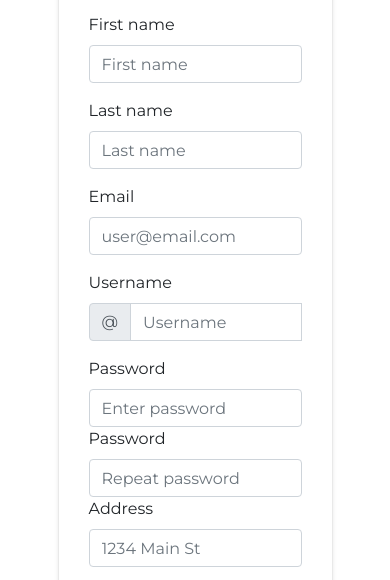
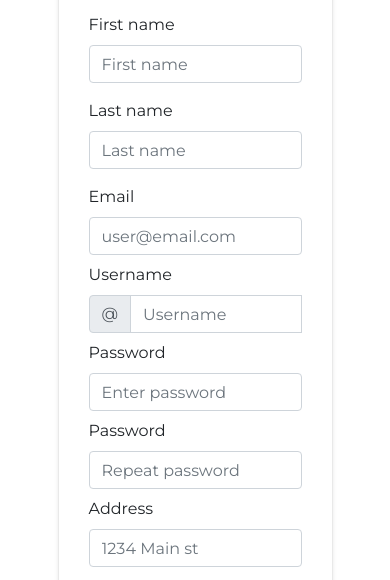
Before and after one commit to moakintunde/vridge-beta, a plain HTML site: page new_user.html in a window 390 px wide. Shown: the part 243-823 px from the top of the page. Drawn offline with nearby package versions, Linux system fonts and the light colour scheme.

Commit message:
Update new_user.html

```diff
--- a/new_user.html
+++ b/new_user.html
@@ -59,14 +59,14 @@
                   Looks good!
                 </div>
               </div>
-              <div class="col-md-6 mb-3">
+              <div class="col-md-6 mb-2">
                 <label for="validationCustomemail">Email</label>
                 <input type="email" class="form-control" id="validationCustomemail" placeholder="user@email.com" required>
                 <div class="valid-feedback">
                   Looks good!
                 </div>
               </div>
-              <div class="col-md-6 mb-3">
+              <div class="col-md-6 mb-2">
                 <label for="validationCustomUsername">Username</label>
                 <div class="input-group">
                   <div class="input-group-prepend">
@@ -81,27 +81,23 @@
             </div>
 
             <div class="form-row">
-              <div class="col-md-6">
+              <div class="col-md-6 mb-2">
                 <label for="psw">Password</label>
                 <input type="password" class="form-control" placeholder="Enter password" name="psw" required>
               </div>
-              <div class="col-md-6">
+              <div class="col-md-6 mb-2">
                 <label for="psw-repeat">Password</label>
                 <input type="password" class="form-control" placeholder="Repeat password" name="psw-repeat" required>
               </div>
-            </div>
-            <div class="form-group">
-              <label for="inputAddress">Address</label>
-              <input type="text" class="form-control" id="inputAddress" placeholder="1234 Main St" required>
             </div>
 
             <div class="form-row">
 
               <div class="col-md-6 mb-3">
-                <label for="validationCustom03">City</label>
-                <input type="text" class="form-control" id="validationCustom03" placeholder="City" required>
+                <label for="validationCustom03">Address</label>
+                <input type="text" class="form-control" id="validationCustom03" placeholder="1234 Main st" required>
                 <div class="invalid-feedback">
-                  Please provide a valid city.
+                  Please provide a valid address.
                 </div>
               </div>
               <div class="col-md-3 mb-3">
```
